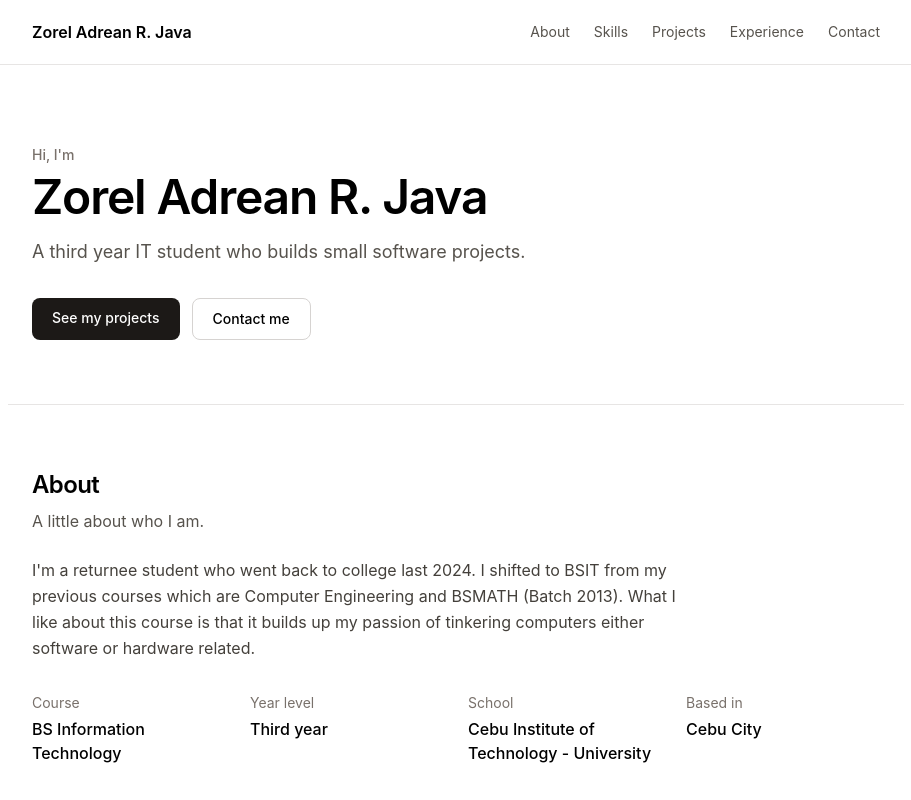
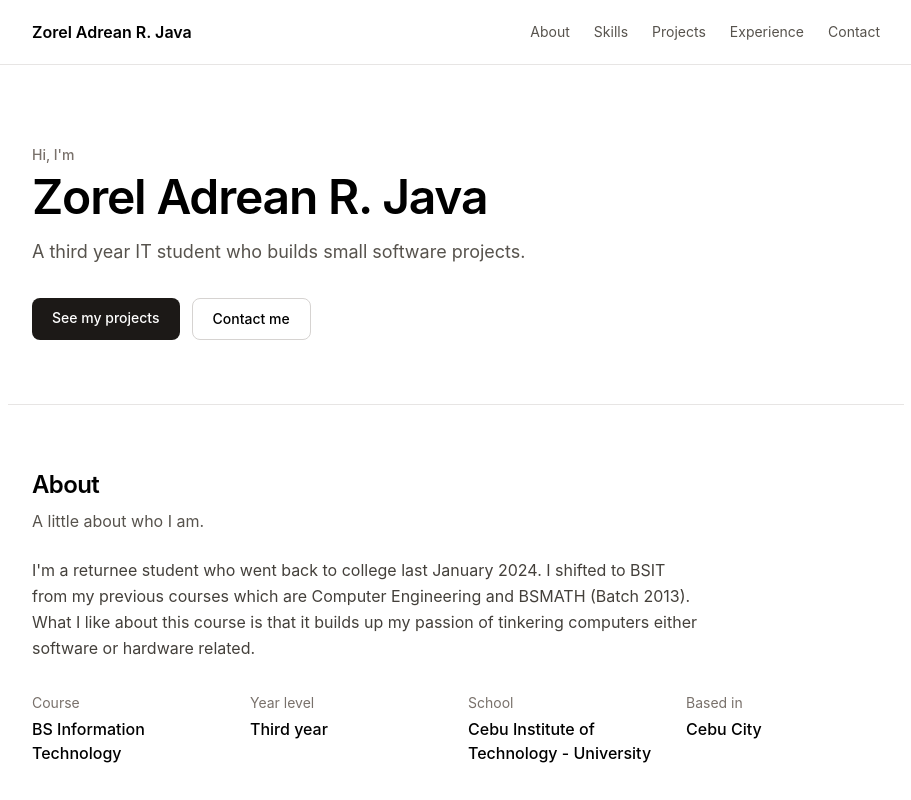
Before and after one commit to zoreladreanjava/CSIT340-Lab2-Java, a React (Vite) app: page / in a window 1280 px wide. Shown: the top 800 px of the page, without its empty margins (184-1095 px from the left). Built offline with nearby package versions, Linux system fonts and the light colour scheme.

Commit message:
clarify college return date in about section

```diff
--- a/src/components/AboutSection.jsx
+++ b/src/components/AboutSection.jsx
@@ -9,7 +9,7 @@ function AboutSection() {
     >
       <SectionHeading title="About" subtitle="A little about who I am." />
       <p className="mt-6 max-w-2xl leading-relaxed text-stone-700">
-        I'm a returnee student who went back to college last 2024. I shifted to
+        I'm a returnee student who went back to college last January 2024. I shifted to
         BSIT from my previous courses which are Computer Engineering and BSMATH
         (Batch 2013). What I like about this course is that it builds up my
         passion of tinkering computers either software or hardware related.
```
